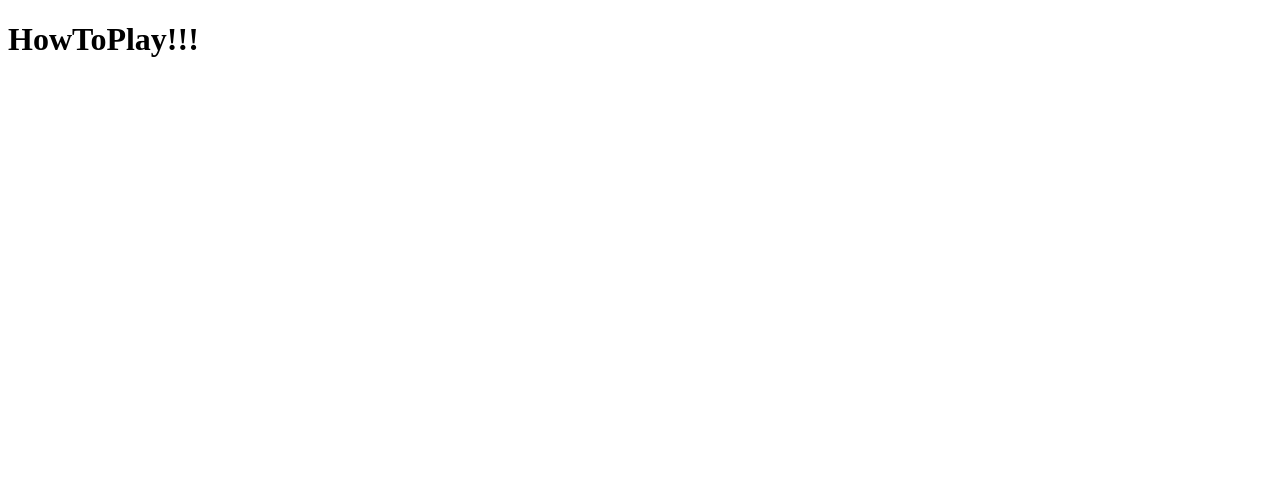
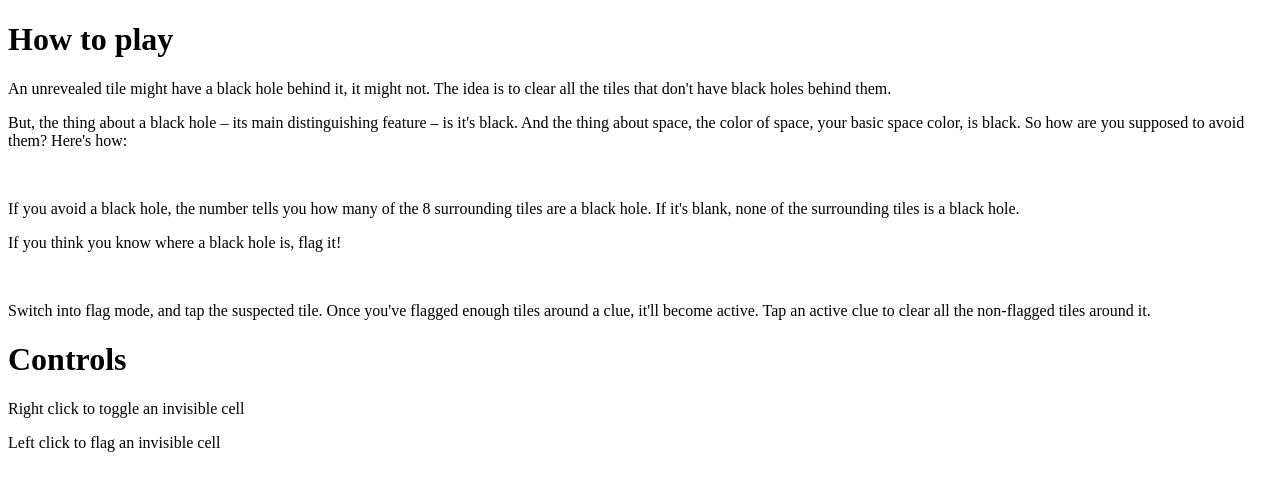
Before and after one commit to AlecDivito/bomb-finder, a React (Create React App) app: page /how-to-play in a window 1280 px wide. Shown: the top 490 px of the page. Built offline with nearby package versions, Linux system fonts and the light colour scheme.

Commit message:
just threw some dummy info onto about and how-to-play page

```diff
--- a/src/pages/about.tsx
+++ b/src/pages/about.tsx
@@ -4,7 +4,36 @@ export default class About extends Component {
 
     public render() {
         return (
-            <h1>About!!!</h1>
+            <React.Fragment>
+                <h1>About!!!</h1>
+                <p>
+                    Hi I created this. I really liked what with google did with
+                    proxx.app and wanted to make my own version and I also just
+                    wanted to generally make games for the browser that can work
+                    on muiltiple platforms. This is the first game in probably
+                    a serious of them. I don't know what Ill stop. Probably when
+                    school becomes busy and maintaining this games becomes a
+                    priority. Im hopping to complete some other games such as:
+                </p>
+                <ol>
+                    <li>Minesweeper: This!!!</li>
+                    <li>Layer-it: Coming soon</li>
+                    <li>Tetris: Coming soon</li>
+                </ol>
+                <p>
+                    I'm always looking for fun projects to work on and if you want
+                    to get in contact with me, please visit my website
+                    alecdivito.com.
+                </p>
+                <p>
+                    If you find any issues with bomb finder, please post an issue
+                    online
+                </p>
+                <p>
+                    Thanks for learning a bit about me, hope you have fun playing
+                    the game I made.
+                </p>
+            </React.Fragment>
         );
     }
 }
--- a/src/pages/game-menu.tsx
+++ b/src/pages/game-menu.tsx
@@ -21,6 +21,8 @@ type PrepareGame = {
     bombs: number,
 }
 
+// TODO: Add data to "Pieces Left" in Continue Playing section
+//       It should look like "Pieces Left: 16/54"
 export default class GameMenu extends Component<{}, State> {
 
     state: Readonly<State> = {
--- a/src/pages/how-to-play.tsx
+++ b/src/pages/how-to-play.tsx
@@ -4,7 +4,43 @@ export default class HowToPlay extends Component {
 
     public render() {
         return (
-            <h1>HowToPlay!!!</h1>
+            <React.Fragment>
+                <h1>How to play</h1>
+                <p>
+                    An unrevealed tile might have a black hole behind it, it
+                    might not. The idea is to clear all the tiles that don't
+                    have black holes behind them.
+                </p>
+                <p>
+                    But, the thing about a black hole – its main distinguishing
+                    feature – is it's black. And the thing about space, the color
+                    of space, your basic space color, is black. So how are you
+                    supposed to avoid them? Here's how:
+                </p>
+                <br />
+                <p>
+                    If you avoid a black hole, the number tells you how many of
+                    the 8 surrounding tiles are a black hole. If it's blank, none
+                    of the surrounding tiles is a black hole.
+                </p>
+                <p>
+                    If you think you know where a black hole is, flag it!
+                </p>
+                <br />
+                <p>
+                    Switch into flag mode, and tap the suspected tile. Once
+                    you've flagged enough tiles around a clue, it'll become
+                    active. Tap an active clue to clear all the non-flagged
+                    tiles around it.
+                </p>
+                <h1>Controls</h1>
+                <p>
+                    Right click to toggle an invisible cell
+                </p>
+                <p>
+                    Left click to flag an invisible cell
+                </p>
+            </React.Fragment>
         );
     }
 }
```
